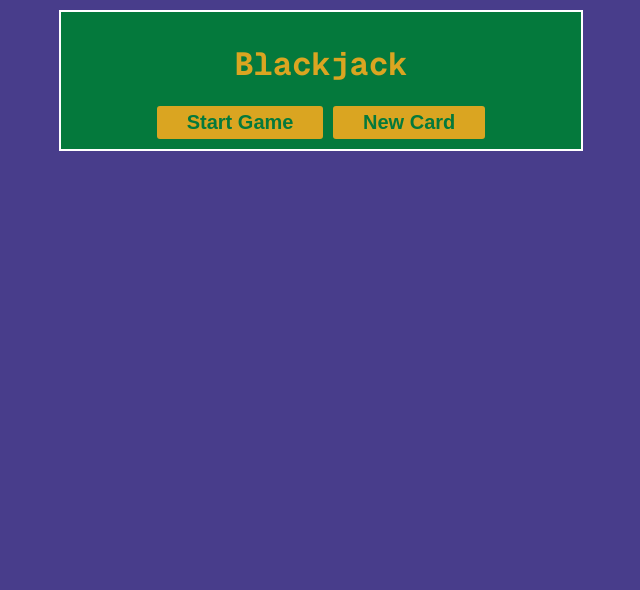
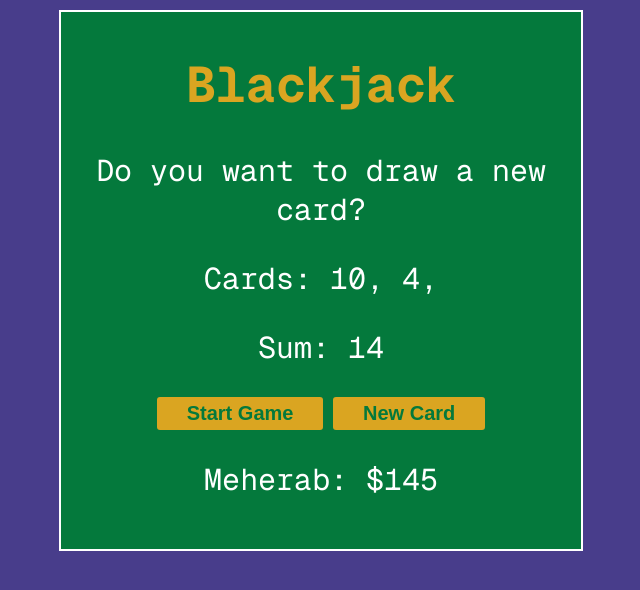
Before and after one commit to Meherab003/scrimba-js-projects, a website: page index.html in a window 1280 px wide. Both pictures are taken after a click on the button "Start Game". Shown: the whole page, without its empty margins (319-959 px from the left). Drawn offline with nearby package versions, Linux system fonts and the light colour scheme.

Commit message:
Blackjack game part 2 with condition, loop, array and onjects

```diff
--- a/blackjack.js
+++ b/blackjack.js
@@ -3,21 +3,84 @@
 // 1. Create two variables, firstCard and secondCard.
 // Set their values to a random number between 2-11
 // 2. Create a variable, sum, and set it to the sum of the two cards
-const secondCard = 0;
-const sum = firstCard + secondCard;
+//VIDEO: what is an Array
+const cards = []; //ordered list of cards (this is an array)
+let sum = 0;
 let hasBlackjack = false; //VIDEO: add a hasBlackjack variable with boolean value
-let isAlive = true; //VIDEO: add the isAlive variable with initial value as true;
+let isAlive = false; //VIDEO: add the isAlive variable with initial value as false;
+let message = ""; //VIDEO: add a message variable with empty string;
+const messageEl = document.getElementById("message-el"); //VIDEO: rending the message in message-el element
+// const sumEl = document.getElementById("sum-el");
+const sumEl = document.querySelector("#sum-el"); //VIDEO: rending the sum in sum-el element
+const cardsEl = document.querySelector("#cards-el"); //VIDEO: rending the sum in sum-el element
+
+//VIDEO: object👀
+const player = {
+	name: "Meherab",
+	chips: 145,
+};
+const playerEl = document.querySelector("#player-el");
+playerEl.textContent = player.name + ": $" + player.chips;
+
+function getRandomCard() {
+	const randomNumber = Math.floor(Math.random() * 12 + 1);
+	if (randomNumber > 10) {
+		return 10;
+	} else if (randomNumber === 1) {
+		return 11;
+	} else {
+		return randomNumber;
+	}
+}
+
+//VIDEO: make the start game button work with startGame() function
+function startGame() {
+	isAlive = true;
+	const firstCard = getRandomCard();
+	const secondCard = getRandomCard();
+	sum = firstCard + secondCard;
+	cards.push(firstCard, secondCard);
+	rendergame();
+}
+
+// VIDEO: the render the game
+function rendergame() {
+	cardsEl.textContent = "Cards: "; // to erase the previous loop result
+	//renders firstCard and secondCard only
+	// cardsEl.textContent = "Cards: " + cards[0] + ", " + cards[1];
+	// VIDEO: use a for loop to renders all the cards
+	for (let i = 0; i < cards.length; i++) {
+		cardsEl.textContent += cards[i] + ", ";
+	}
+
+	sumEl.textContent = "Sum: " + sum;
 	//VIDEO: if...else condition
 	if (sum < 21) {
-	console.log("Do you want to draw a new card?🙂");
+		message = "Do you want to draw a new card?";
 	} else if (sum === 21) {
-	console.log("Wohoo! You've got the Blackjack!🥳");
+		message = "You've got the Blackjack!";
 		hasBlackjack = true;
 	} else {
-	console.log("You're out of the game!😭");
+		message = "You're out of the game!";
 		isAlive = false;
 	}
-console.log(hasBlackjack);
+	messageEl.textContent = message;
+}
+
+//VIDEO: add new card function and render the new sum and message
+function newCard() {
+	if (isAlive === true && hasBlackjack === false) {
+		message = "Drawing a new from the deck";
+		messageEl.textContent = message;
+		const card = getRandomCard();
+		sum += card;
+		cards.push(card);
+		rendergame();
+	} else {
+		message = "You're out of the game!";
+		messageEl.textContent = message;
+	}
+}
 
 //VIDEO: [Challenge] if...else statement
 // Check if the person is old enough to enter the club (21)
@@ -62,3 +125,110 @@ console.log(hasBlackjack);
 // }
 // processOrder();
 // processOrder();
+
+//from the VIDEO: what is an Array
+
+// array is a list of items/variables
+// array is 0 indexed; meaning the first variable of an array is the 0th variable and the second one is the 1th variable.
+// even though array is 0 indexed, the length of an array is the number of element inside the array
+// e.g:
+//      const arr = ["1, the 0th", "2, the 1st", "3, the 2nd", " 4, the 3rd"];
+//      console.log(arr.length); //4
+// array is composite/complex datatype
+// array push and pop method: push method pushes an element in end of an array and pop method removes one.
+//  const arr = [1, 2, 3];
+//  arr.push(4);
+//  console.log(arr);
+//  arr.pop(4);
+//  console.log(arr);
+
+// VIDEO: LOOP🎉 [for loop]
+//      START            FINISH       STEP SIZE
+// for (let count = 10; count <= 100; count += 10) {
+// 	console.log(count);
+// }
+
+// const cards1 = [7, 3, 9]; //VIDEO: array-based for loop
+// for (let i = 0; i < cards1.length; i++) {
+// 	console.log(cards1[i]);
+// }
+
+//VIDEO:  rendering a greetings from an array with for loop
+// const sentence = ["hello", "my", "name", "is", "Meherab"];
+// const greetingEl = document.querySelector("#greeting-el");
+// for (let i = 0; i < sentence.length; i++) {
+// 	greetingEl.textContent += sentence[i] + " ";
+// }
+
+//VIDEO: returning value of a function; return helps a value inside of a function to be used outside
+// Write a function that returns the total race time
+// Call/invoke the function and store the returned value in a new variable
+// Finally, log the variable out
+// const player1Time = 102;
+// const player2Time = 107;
+// function getFastestRaceTime() {
+// 	if (player1Time < player2Time) {
+// 		return player1Time;
+// 	} else if (player2Time < player1Time) {
+// 		return player2Time;
+// 	} else {
+// 		return player1Time;
+// 	}
+// }
+// function getTotalRaceTime() {
+// 	return player1Time + player2Time;
+// }
+
+// const totalRaceTime = getTotalRaceTime();
+// console.log(totalRaceTime);
+
+// VIDEO: Math.random(); returns a number between 0.000 to 0.9999......
+// VIDEO: Math.floor(); cut off the decimals of a number like 5.412 to 5 and 9.999999999999 to 9
+
+//VIDEO: making a dice function with Math.random() and Math.floor()
+// function rollDice() {
+// 	return Math.floor(Math.random() * 6 + 1);
+// }
+// const roll = rollDice();
+// console.log(roll);
+
+//VIDEO: the logical operators
+//VIDEO: the logical And operators (&&); means multiple conditions, and when both or all the conditions are true only then the it will execute
+//VIDEO: the logical or operators (||). This means multiple conditions, and if one them is true then it will execute
+
+//VIDEO: object; it can store any datatype including another object. an object has two things one is property and the other is value.
+
+// const obj = {
+// 	//PROPERTY: VALUE
+// 	propName: "val",
+// };
+
+//example:
+// const castle = {
+// 	name: "st. ronaldo el bicho",
+// 	established: 1987,
+// 	isStanding: true,
+// 	prime: [2008, 2014, 2017, 2022],
+// };
+
+// console.log(castle.name + " " + castle.established);
+
+//VIDEO: Methods on object
+// const konsole = {
+// 	//this is a method
+// 	lowg: () => {
+// 		console.log("Hello earth");
+// 	},
+// };
+// konsole.lowg();
+// everything in JavaScript is an object
+
+//VIDEO: recap
+// 1. array
+// 2. object
+// 3. if else statement
+// 4. comparison operators
+// 5. logical operators
+// 6. for loops
+// 7. the Math object
+// 8. return statement
--- a/index.css
+++ b/index.css
@@ -11,7 +11,7 @@ body {
     text-align: center;
 }
 .card {
-    padding: 10px;
+    padding: 20px 10px;
     margin: 10px auto;
     border: 2px solid white;
     max-width: 500px;
@@ -21,6 +21,9 @@ body {
 }
 p {
     font-size: 30px;
+}
+h1 {
+    font-size: 50px;
 }
 button {
     color: darkslateblue;
@@ -75,4 +78,5 @@ img {
 }
 .blackjack-title {
     color: #daa521;
+    margin-top: 20px;
 }
--- a/index.html
+++ b/index.html
@@ -52,8 +52,17 @@
         <!--Building a Blackjack game-->
         <div class="card blackjack-board">
             <h1 class="blackjack-title">Blackjack</h1>
-            <button type="button" class="blackjack-btn">Start Game</button>
-            <button type="button" class="blackjack-btn">New Card</button>
+            <p id="greeting-el"></p>
+            <p id="message-el">Want to play a round</p>
+            <p id="cards-el">Cards:</p>
+            <p id="sum-el">Sum:</p>
+            <button type="button" class="blackjack-btn" onclick="startGame()">
+                Start Game
+            </button>
+            <button type="button" class="blackjack-btn" onclick="newCard()">
+                New Card
+            </button>
+            <p id="player-el"></p>
         </div>
         <!--<script src="counter.js"></script>-->
         <!--<script src="practice1.js"></script>-->
```
Also changed, not shown: README.md. Lines whose indentation alone changed are shown as unchanged.
